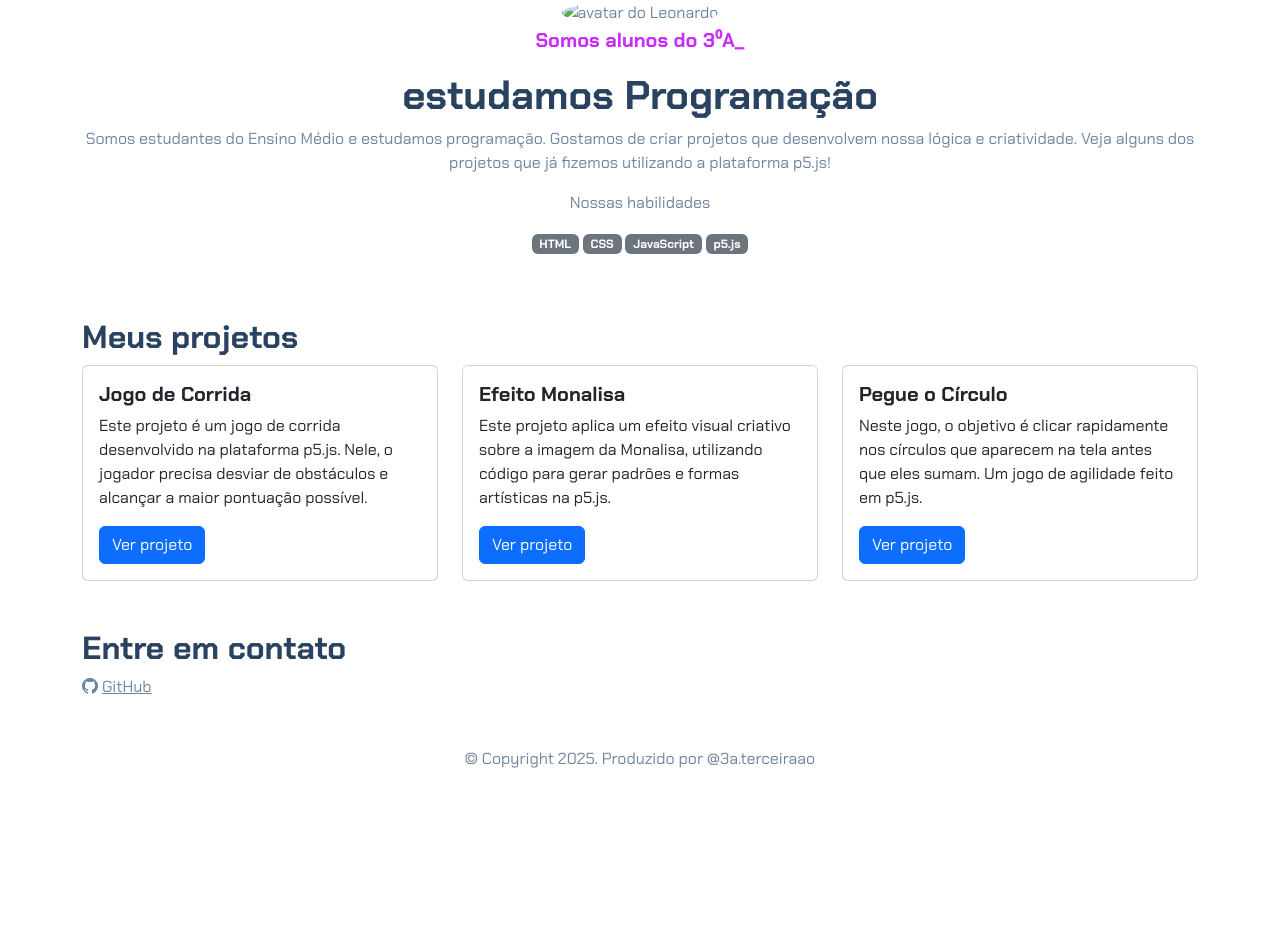
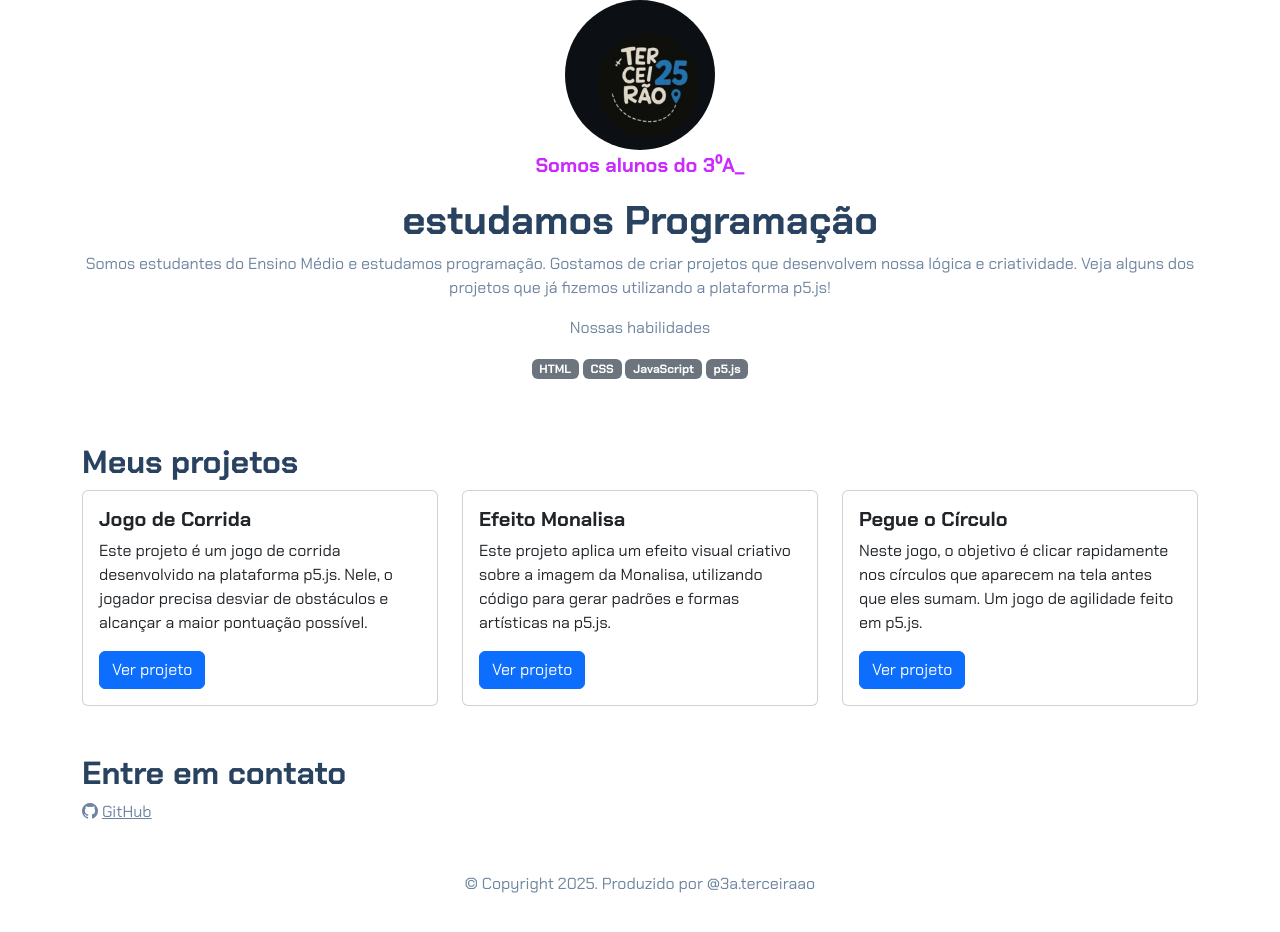
Before and after one commit to Leodrvtw310/repository, a plain HTML site: page index.html in a window 1280 px wide. Before the commit the page ends 867 px from the top, so only its background shows below. Drawn offline with nearby package versions, Linux system fonts and the light colour scheme.

Commit message:
Update index.html

```diff
--- a/index.html
+++ b/index.html
@@ -12,7 +12,7 @@
 
 <body>
     <header class="container text-center">
-        <img src="avatar-perfil.png" alt="avatar do Leonardo" class="rounded-circle" width="150" height="150">
+        <img src="Screenshot_2025_com.instagram.android-edit.png" alt="avatar do Leonardo" class="rounded-circle" width="150" height="150">
         <p class="lead">Somos alunos do 3⁰A_</p>
         <h1>estudamos Programação</h1>
         <p>Somos estudantes do Ensino Médio e estudamos programação. Gostamos de criar projetos que desenvolvem nossa lógica e criatividade. Veja alguns dos projetos que já fizemos utilizando a plataforma p5.js!</p>
```
